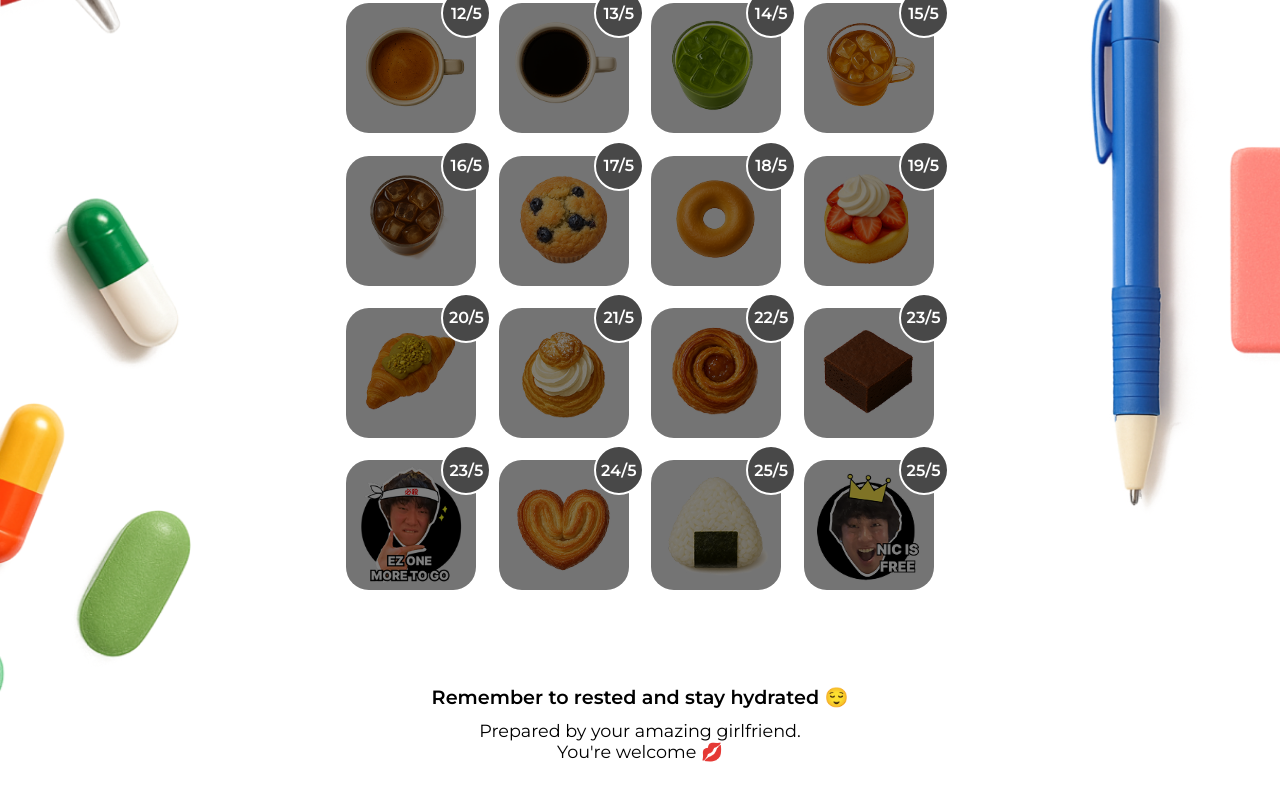
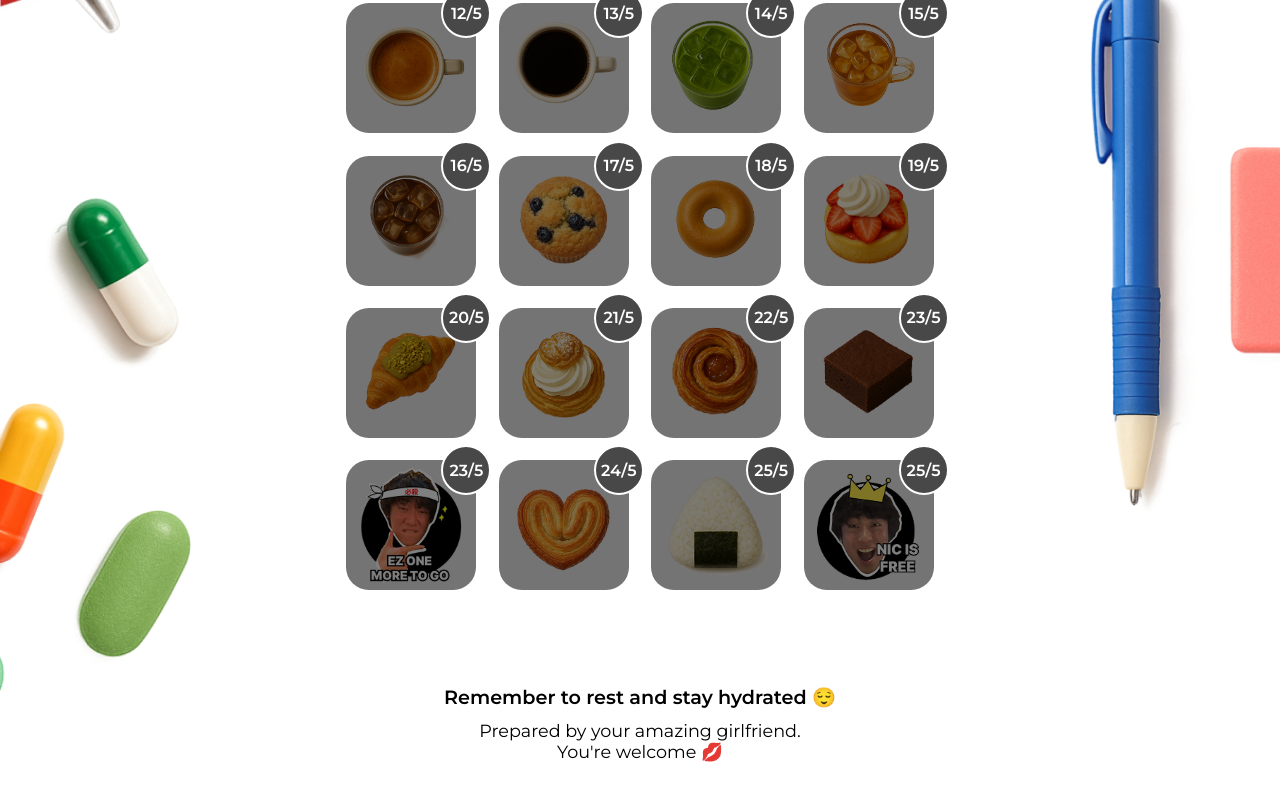
Before and after one commit to cherryliu27/exam-countdown, a React (Vite) app: page / in a window 1280 px wide. Shown: the part 1212-2012 px from the top of the page. Built offline with nearby package versions, Linux system fonts and the light colour scheme; a web font is replaced by a local one.

Commit message:
change grammar in one of the sentence

```diff
--- a/src/assets/components/Notes.jsx
+++ b/src/assets/components/Notes.jsx
@@ -10,9 +10,7 @@ export default function Notes() {
         />
       </div>
       <div className="notes-container">
-        <p className="notes-main-text">
-          Remember to rested and stay hydrated 😌
-        </p>
+        <p className="notes-main-text">Remember to rest and stay hydrated 😌</p>
         <p className="notes-add-text">
           Prepared by your amazing girlfriend. <span>You're welcome 💋</span>
         </p>
```
